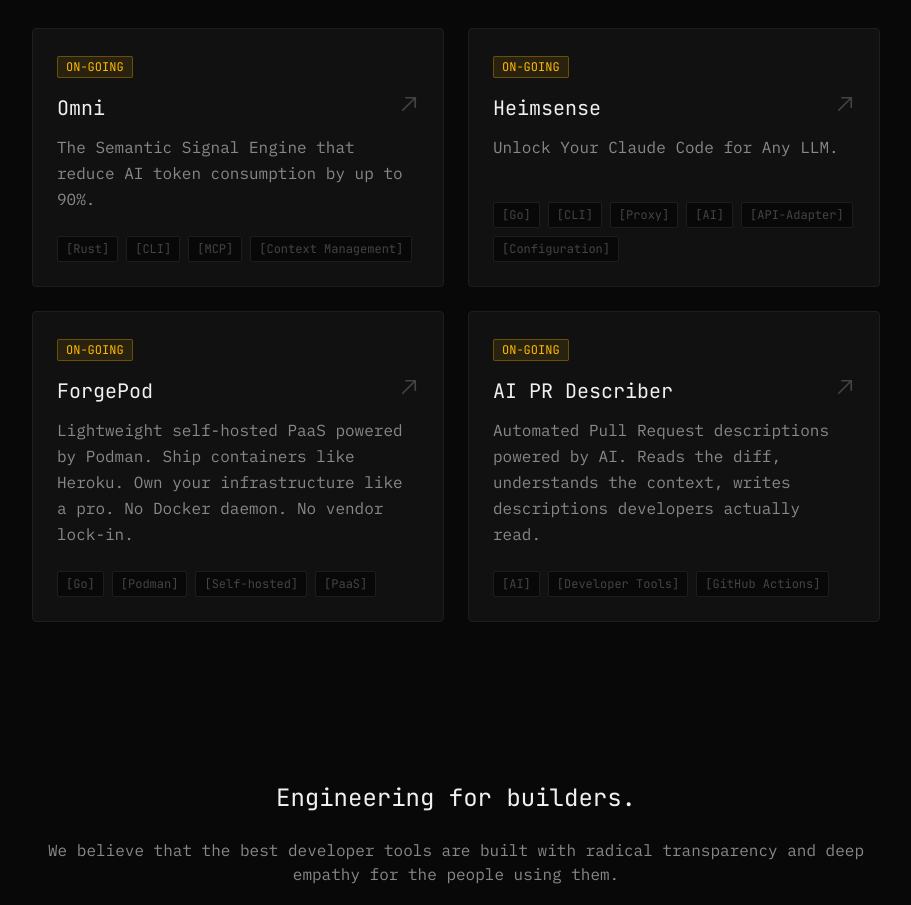
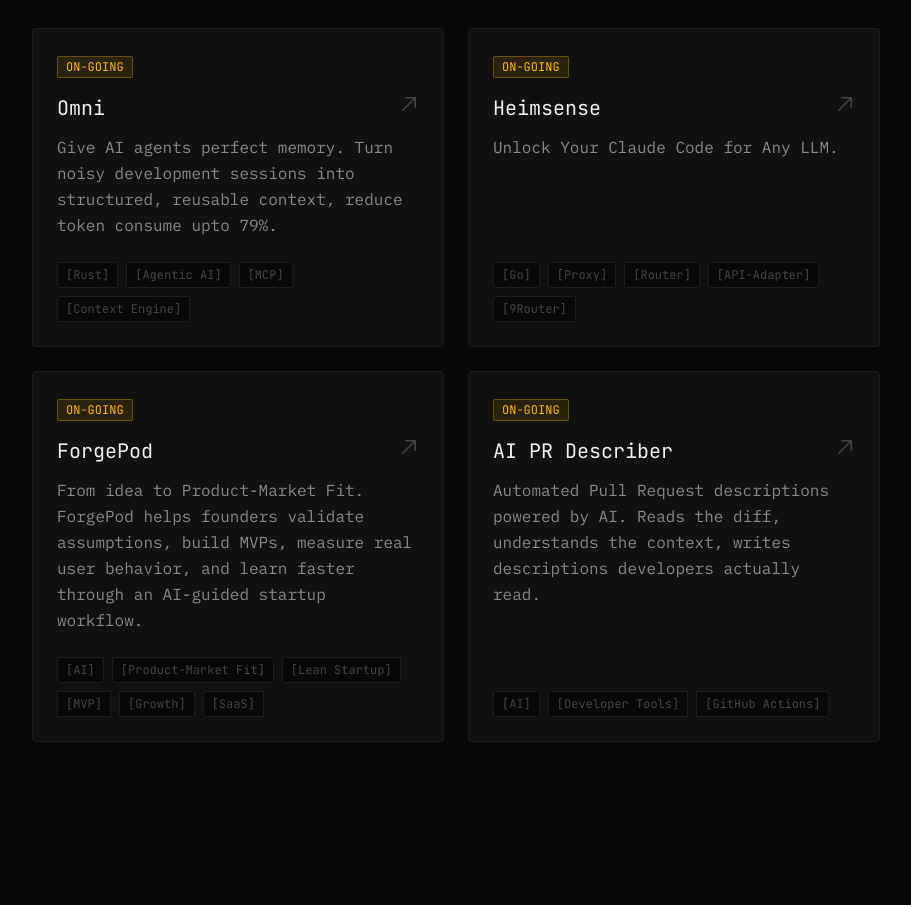
Before and after one commit to weekndlabs/weekndlabs.com, a Next.js app: page / in a window 1280 px wide. Shown: the part 700-1605 px from the top of the page, without its empty margins (184-1095 px from the left). Built offline with nearby package versions, Linux system fonts and the light colour scheme.

Commit message:
Revise card descriptions and tags in page.tsx
Updated descriptions and tags for Omni, Heimsense, and ForgePod cards.

```diff
--- a/app/page.tsx
+++ b/app/page.tsx
@@ -30,23 +30,23 @@
         <div className="grid grid-cols-1 sm:grid-cols-2 gap-4 md:gap-6">
           <Card
             title="Omni"
-            description="The Semantic Signal Engine that reduce AI token consumption by up to 90%."
+            description="Give AI agents perfect memory. Turn noisy development sessions into structured, reusable context, reduce token consume upto 79%."
             badgeLabel="ON-GOING"
-            tags={['Rust', 'CLI', 'MCP', 'Context Management']}
+            tags={['Rust', 'Agentic AI', 'MCP', 'Context Engine']}
             linkHref="https://omni.weekndlabs.com"
           />
           <Card
             title="Heimsense"
             description="Unlock Your Claude Code for Any LLM."
             badgeLabel="ON-GOING"
-            tags={['Go', 'CLI', 'Proxy', 'AI', 'API-Adapter','Configuration']}
+            tags={['Go', 'Proxy', 'Router', 'API-Adapter', '9Router']}
             linkHref="https://github.com/fajarhide/heimsense"
           />
           <Card
             title="ForgePod"
-            description="Lightweight self-hosted PaaS powered by Podman. Ship containers like Heroku. Own your infrastructure like a pro. No Docker daemon. No vendor lock-in."
+            description="From idea to Product-Market Fit. ForgePod helps founders validate assumptions, build MVPs, measure real user behavior, and learn faster through an AI-guided startup workflow."
             badgeLabel="ON-GOING"
-            tags={['Go', 'Podman', 'Self-hosted', 'PaaS']}
+            tags={['AI', 'Product-Market Fit', 'Lean Startup', 'MVP', 'Growth', 'SaaS']}
             linkHref="https://forgepod.dev"
           />
           <Card
```
